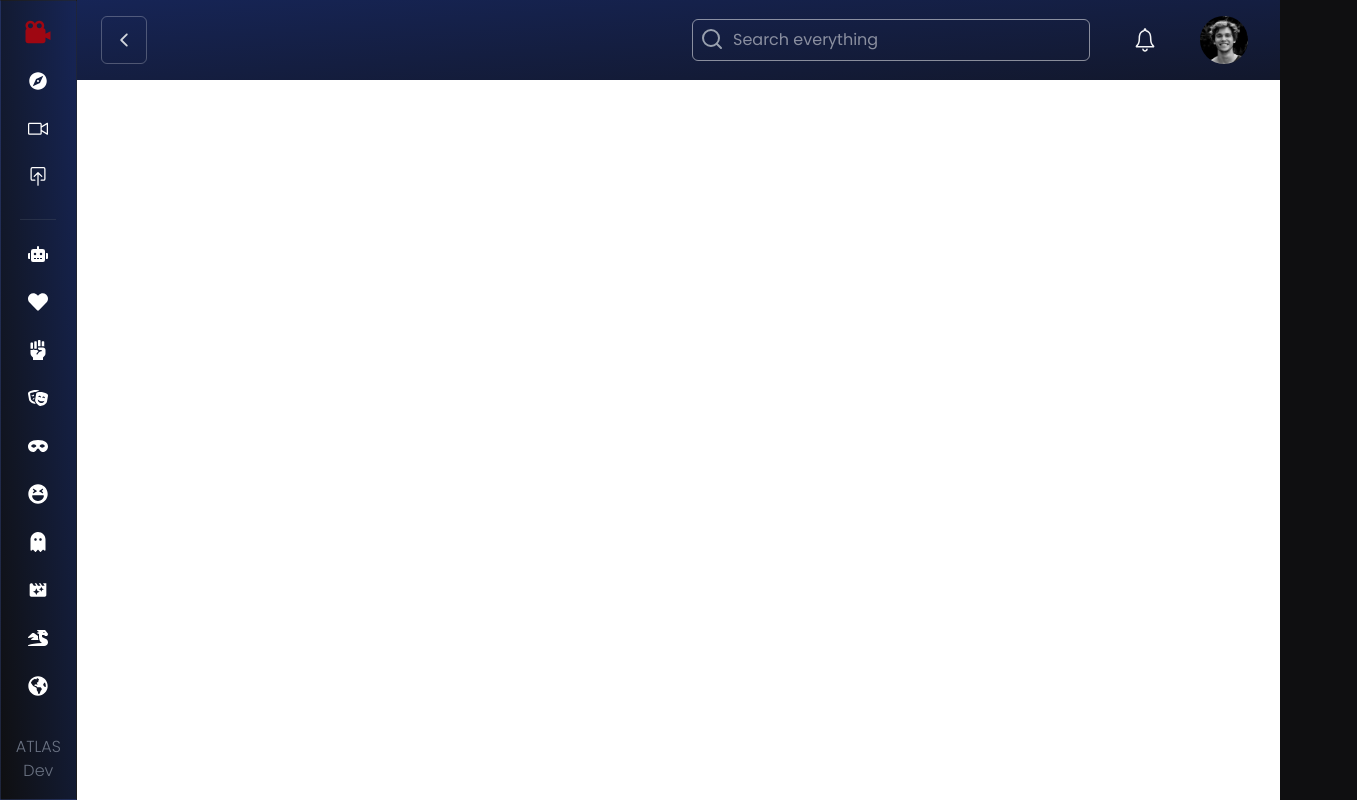
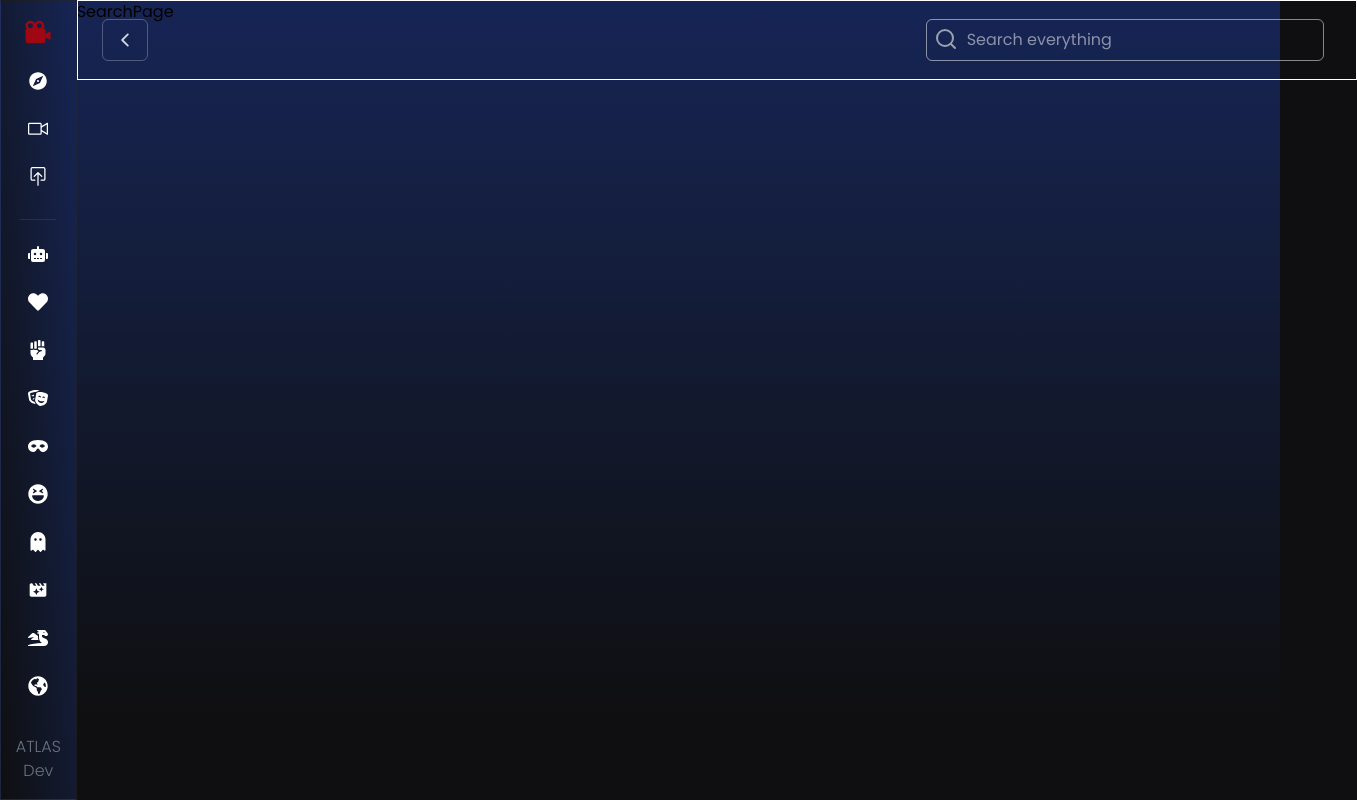
Before and after one commit to vicious-franco/Izacu-movies-full-stack, a React (Vite) app in the folder client/: page /browse in a window 1280 px wide. Before the commit this address had no page. Shown: the whole page, 1357 px wide, since content can reach past the window. Built offline with nearby package versions, Linux system fonts and the light colour scheme.

Commit message:
adding browse page

```diff
--- a/client/src/component/Navigations.jsx
+++ b/client/src/component/Navigations.jsx
@@ -8,9 +8,45 @@ import { motion } from "framer-motion";
 import Profile from "./Profile";
 
 const Navigations = () => {
-  const { showSidebar, setshowSidebar } = useContext(MyContext);
-  const [showSettings, setshowSettings] = useState(false);
-  console.log(showSidebar);
+  const {
+    showSidebar,
+    pathname,
+    setshowSidebar,
+    showSettings,
+    setshowSettings,
+  } = useContext(MyContext);
+  if (pathname.startsWith("/browse")) {
+    return (
+      <div className="absolute border border-white    text-white h-[10vh] w-full flex items-center">
+        <div className="flex justify-between w-full sm:px-6 ">
+          <span
+            onClick={() => setshowSidebar((prev) => !prev)}
+            className="hidden md:inline-flex text-xl text-gray-300 hover:text-gray-100 duration-300 items-center justify-center bg-transparent hover:bg-blue-950 cursor-pointer  px-3  border border-white/25 rounded-md"
+          >
+            <motion.span
+              initial={{ rotate: "0 deg" }}
+              animate={{ rotate: showSidebar ? "180deg" : "0 deg" }}
+              transition={{ duration: 0.4, type: "tween" }}
+            >
+              <IoIosArrowBack />
+            </motion.span>
+          </span>
+          <div className="flex items-center gap-3 md:gap-1 lg:gap-10 w-full  md:w-auto px-2">
+            <div className="relative flex-1  flex min-w-0 max-w-[70wv] md:w-auto">
+              <input
+                type="text"
+                placeholder="Search everything"
+                className="flex-1 w-full border border-white/50 focus:outline-violet-600 active:ouline-violet-600 outline-none px-10 py-2 rounded-md"
+              />
+              <span className="absolute text-2xl left-2 top-2 text-gray-400">
+                <LuSearch />
+              </span>
+            </div>
+          </div>
+        </div>
+      </div>
+    );
+  }
   return (
     <div className="relative   bg-gradient-to-br from-blue-950  to-blue-950/40 flex-1 text-white h-[10vh] w-full flex items-center">
       <div className="flex justify-between w-full sm:px-6 ">
--- a/client/src/component/Profile.jsx
+++ b/client/src/component/Profile.jsx
@@ -1,11 +1,21 @@
-import React from "react";
+import React, { useContext } from "react";
 import person from "../assets/images/slide4.jpg";
 import { CgProfile } from "react-icons/cg";
 import { MdOutlineAccountTree } from "react-icons/md";
+import { MyContext } from "../context/Context";
+import { motion } from "framer-motion";
 
 const Profile = () => {
+  const { setshowSettings } = useContext(MyContext);
   return (
-    <div className="absolute top-20 right-5 bg-blue-950 border border-white/40  z-100 rounded-md p-4 ">
+    <motion.div
+      initial={{ opacity: 0 }}
+      animate={{ opacity: 1 }}
+      exit={{opacity:0,duration:0.3}}
+      transition={{ duration: 0.2 }}
+      onMouseLeave={() => setshowSettings(false)}
+      className="absolute top-20 right-5 bg-blue-950 border border-white/40  z-100 rounded-md p-4 "
+    >
       <div className="flex flex-col text-gray-300">
         <div className="flex  items-center gap-3 ">
           <span className="w-8 h-8  inline-block hover:cursor-pointer   overflow-hidden object-fit rounded-full">
@@ -42,7 +52,7 @@ const Profile = () => {
           </div>
         </div>
       </div>
-    </div>
+    </motion.div>
   );
 };
 
--- a/client/src/component/RenderAll.jsx
+++ b/client/src/component/RenderAll.jsx
@@ -5,6 +5,7 @@ import HomePage from "../page/HomePage";
 import LoginPage from "../page/LoginPage";
 import WatchPage from "../page/WatchPage";
 import Navigations from "./Navigations";
+import SearchPage from "../page/SearchPage";
 
 const RenderAll = () => {
   return (
@@ -17,6 +18,7 @@ const RenderAll = () => {
             <Route index element={<HomePage />} />
             <Route path="/login" element={<LoginPage />} />
             <Route path="/watch" element={<WatchPage />} />
+            <Route path="/browse" element={<SearchPage />} />
           </Routes>
         </div>
       </div>
--- a/client/src/context/Context.jsx
+++ b/client/src/context/Context.jsx
@@ -1,11 +1,20 @@
 import React, { createContext, useState } from "react";
+import { useLocation } from "react-router-dom";
 
 export const MyContext = createContext();
 
 const Context = ({ children }) => {
   const [showSidebar, setshowSidebar] = useState(false);
+  const [showSettings, setshowSettings] = useState(false);
+  const { pathname } = useLocation();
 
-  const tools = { showSidebar, setshowSidebar };
+  const tools = {
+    showSidebar,
+    setshowSidebar,
+    showSettings,
+    setshowSettings,
+    pathname,
+  };
   return <MyContext.Provider value={tools}>{children}</MyContext.Provider>;
 };
 
--- /dev/null
+++ b/client/src/page/SearchPage.jsx
@@ -0,0 +1,11 @@
+import React from "react";
+
+const SearchPage = () => {
+  return (
+    <div className="bg-gradient-to-b from-blue-950 to-[#0f0f11] h-full w-full overflow-y-scroll scroll-style">
+      SearchPage
+    </div>
+  );
+};
+
+export default SearchPage;
```
